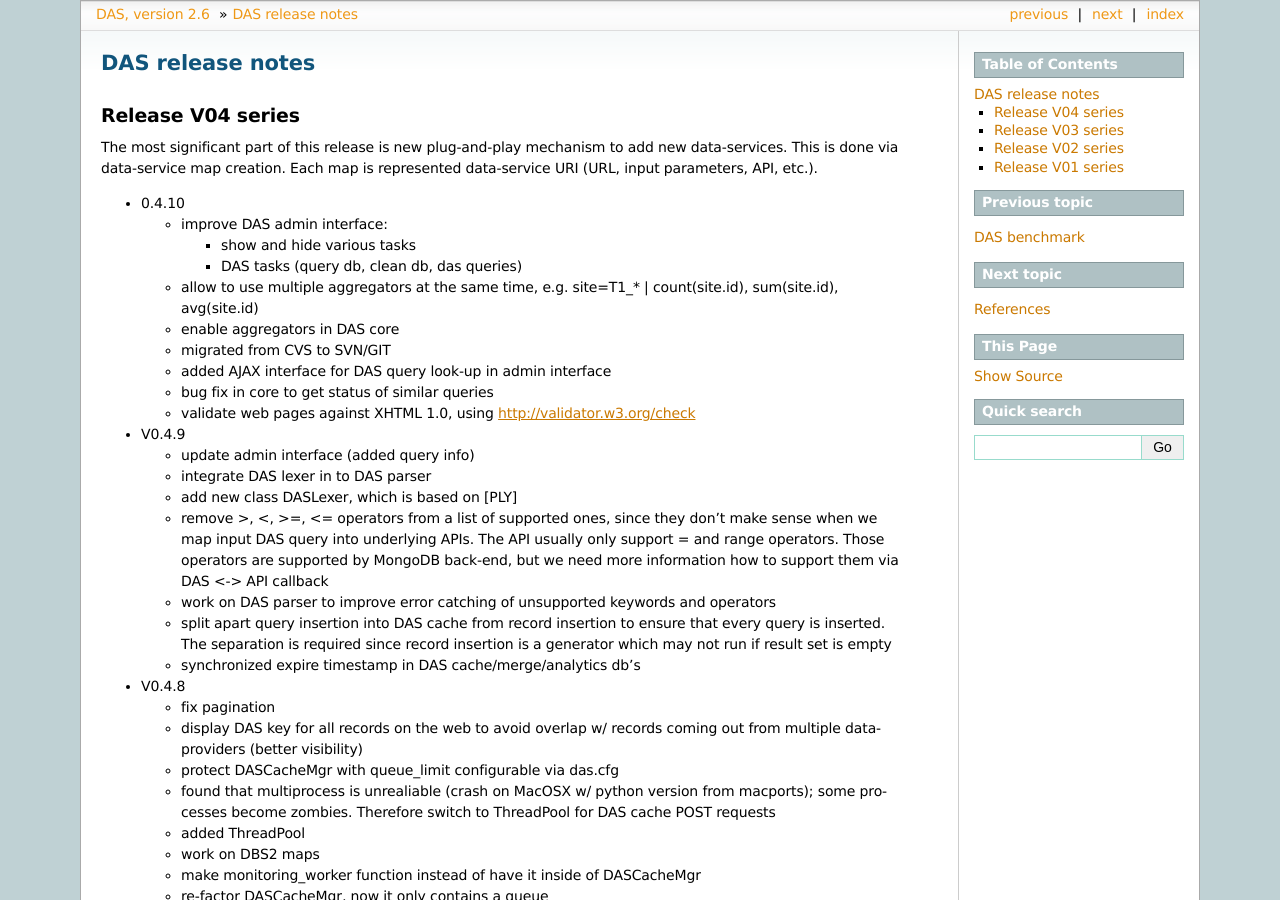
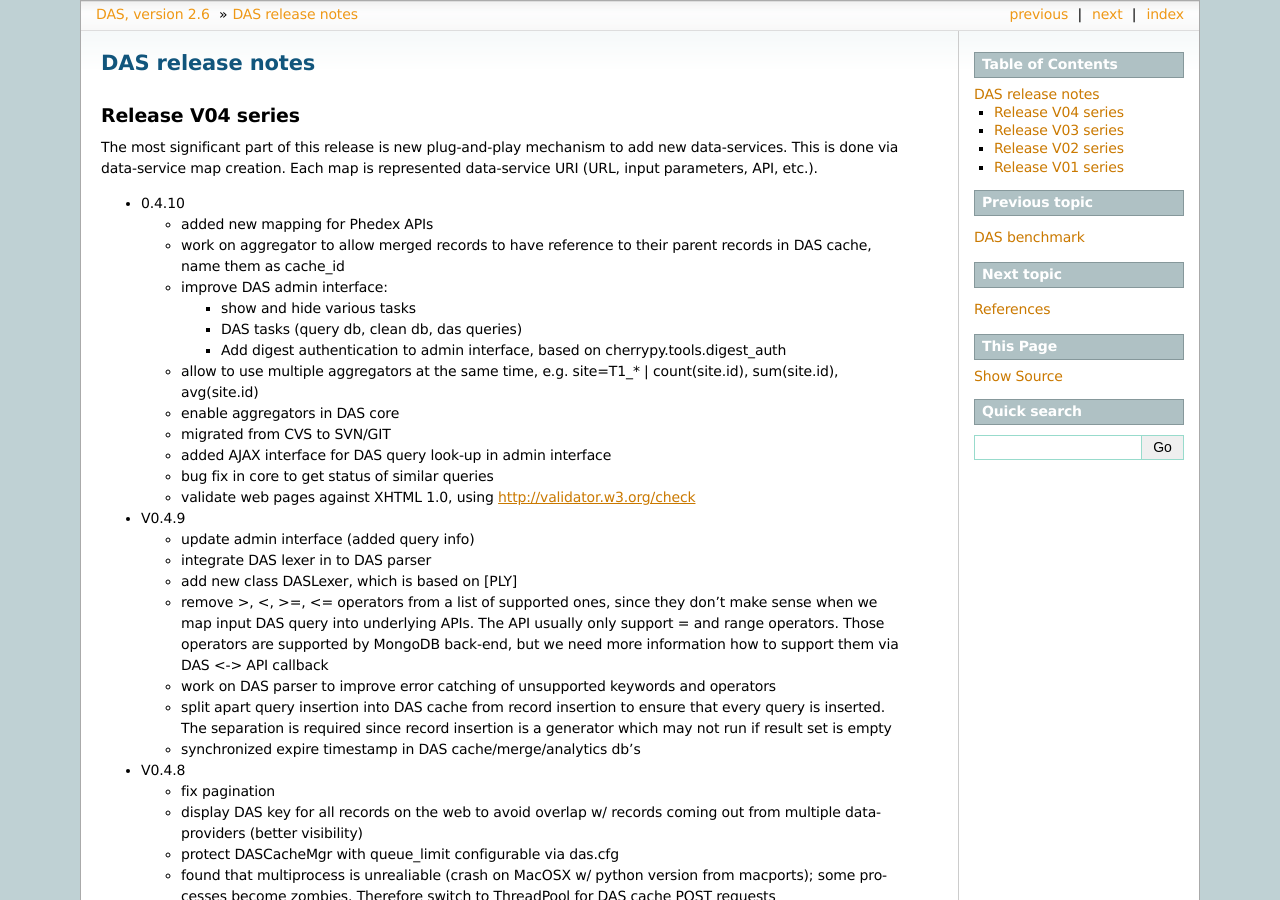
Before and after one commit to dmwm/DAS, a Sphinx documentation site: the page built from doc/sphinx/changelog.rst, in a window 1280 px wide and 900 px high. Built offline with Sphinx 7.4.7, drawn with Linux system fonts in a browser that asks for light colours; the version number is read from the project's files by our own code.

Commit message:
Update
git-svn-id: svn+ssh://svn.cern.ch/reps/CMSDMWM/DAS/trunk@2373 4525493e-7705-40b1-a816-d608a930855b

```diff
--- a/doc/sphinx/changelog.rst
+++ b/doc/sphinx/changelog.rst
@@ -9,10 +9,15 @@ map is represented data-service URI (URL, input parameters, API, etc.).
 
 - 0.4.10
 
+  - added new mapping for Phedex APIs
+  - work on aggregator to allow merged records to have reference to
+    their parent records in DAS cache, name them as cache_id
   - improve DAS admin interface:
 
     - show and hide various tasks
     - DAS tasks (query db, clean db, das queries)
+    - Add digest authentication to admin interface, based on
+      cherrypy.tools.digest_auth
 
   - allow to use multiple aggregators at the same time, e.g.
     site=T1_* | count(site.id), sum(site.id), avg(site.id)
```
